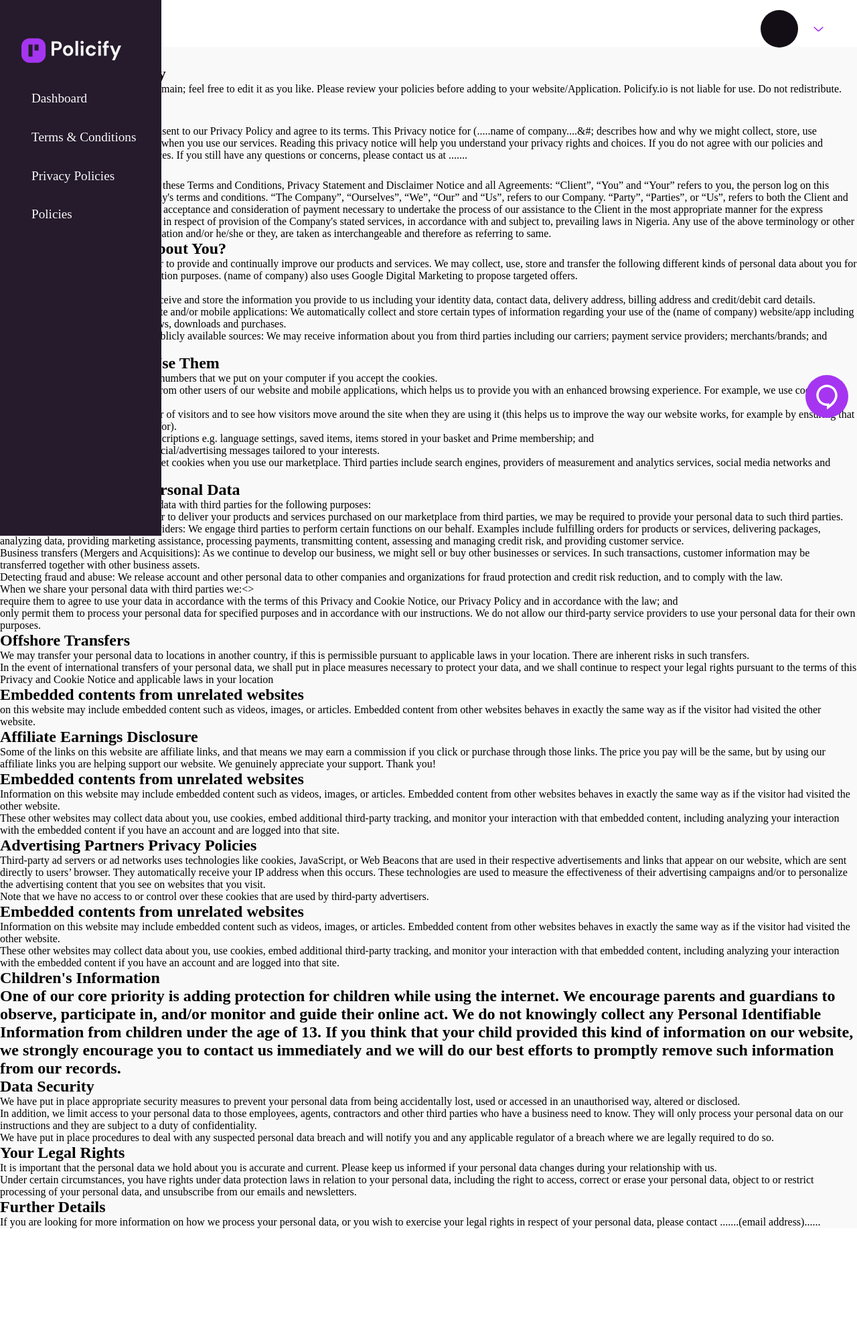
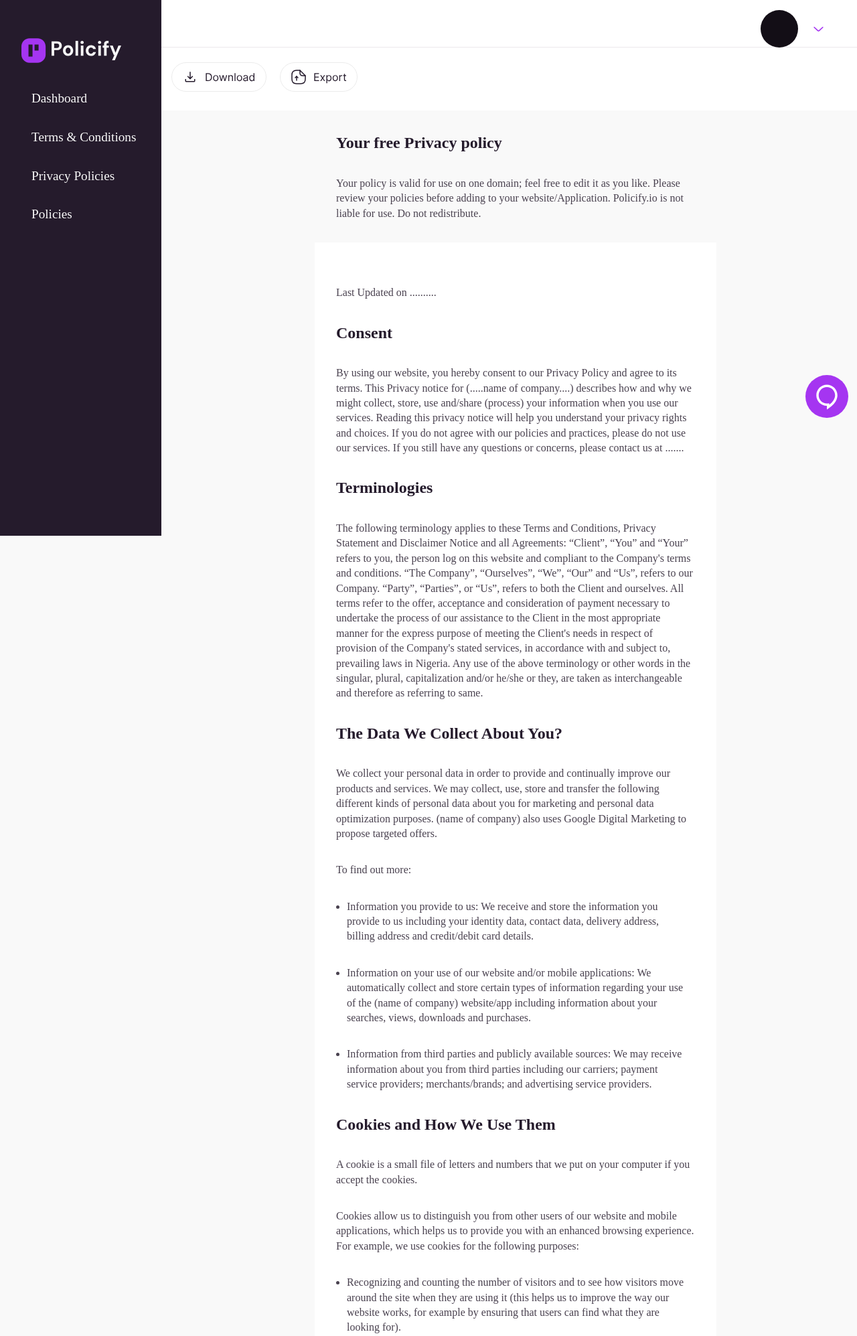
Before and after one commit to zuri-training/t_and_c_generator_team75, a Django app: page /policypreview/ in a window 1280 px wide. Shown: the top 1995 px of the page at 67% size. Before the commit the page ends 1834 px from the top, so only its background shows below. Run offline with Django 4.2, Linux system fonts and the light colour scheme.

Commit message:
preview page

```diff
--- a/source/policifyapps/urls.py
+++ b/source/policifyapps/urls.py
@@ -3,13 +3,15 @@ from .views import HomePageView, FeedbackPageView, DashboardPageView
 from django.contrib.auth import views
 from .views import sign_up , create_policiy_post , create_terms_post
 
-from .views import HomePageView, FeedbackPageView, DashboardPageView, PrivacyDashboardPageView, TermsDashboardPageView, PolicyPreviewPage
+from .views import HomePageView, FeedbackPageView, DashboardPageView, PrivacyDashboardPageView, TermsDashboardPageView, PolicyPreviewPage, ProductPageView, ContactPageView
 
 urlpatterns = [
     path("", HomePageView.as_view(), name="home"),
     path("home", HomePageView.as_view(), name="home"),
     path("feedback/", FeedbackPageView.as_view(), name="feedback"),
     path("dashboard/", DashboardPageView.as_view(), name="dashboard"),
+    path("product/", ProductPageView.as_view(), name="product"),
+    path("contact/", ContactPageView.as_view(), name="contact"),
     #path("privacypolicydashboard/", PrivacyDashboardPageView.as_view(), name="privacypolicydashboard"),
     #path("termsdashboard/", TermsDashboardPageView.as_view(), name="termsdashboard"),
     path("policypreview/", PolicyPreviewPage.as_view(), name="policypreview"),
--- a/source/policifyapps/views.py
+++ b/source/policifyapps/views.py
@@ -45,6 +45,12 @@ class TermsDashboardPageView(TemplateView):
 class PolicyPreviewPage(TemplateView):
     template_name = "dashboard/policypreview.html"
 
+class ProductPageView(TemplateView):
+    template_name = "product.html"
+
+class ContactPageView(TemplateView):
+    template_name = "contact.html"
+
 #@login_required(login_url="/login")
 def create_policiy_post(request):
     if request.method == 'POST':
--- a/source/static/css/dashboard/policypreview.css
+++ b/source/static/css/dashboard/policypreview.css
@@ -0,0 +1,79 @@
+*,
+::before,
+::after {
+    margin: 0;
+    padding: 0;
+    box-sizing: border-box;
+}
+
+body {
+    line-height: 1.4;
+
+}
+li {
+    margin: 2rem 3rem;
+}
+.preview-content  h2 {
+    margin: 2rem 1rem;
+    color: #251B2C
+}
+ p {
+    color: #49414f;
+    margin: 2rem 1rem;
+ }
+ul {
+    color: #49414f;
+}
+.date {
+    margin-top: 2rem;
+}
+.header {
+
+    border-top: 0.3px solid #ECE8EC;
+    margin-bottom: 0.5rem;
+    margin-top: 1rem;
+    padding-top: 1.5rem;
+
+}
+#header2 img:hover {
+    transform: scale(1.1)
+}
+
+#header2 img{
+    transition: all .2s ease;
+}
+#header {
+    background-color: #fff;
+    padding: 19px 8px;
+}
+@media only screen and (min-width: 860px) {
+    .preview-content {
+        width: 600px;
+
+        margin-left: 470px;
+    }
+    .start {
+        background-color: #fff;
+        padding-block: 2rem;
+    }
+
+    #header2 {
+        padding-block: 22px;
+        margin-left: 240px;
+        background-color: #fff;
+        border-top: 0.3px solid #ECE8EC;
+
+    }
+    #header2 img {
+        padding-left: 1rem;
+    }
+   #header {
+    display: none;
+   }
+   .preview-content h2, p {
+    margin-left: 2rem;
+    margin-right: 2rem;
+   }
+
+
+}
--- a/source/static/css/home.css
+++ b/source/static/css/homes.css
@@ -51,6 +51,10 @@ a {
 
 
 }
+#header img {
+    cursor: pointer;
+}
+
 header {
     position: fixed;
     background-color: #F9F9F9;
--- a/source/static/css/product.css
+++ b/source/static/css/products.css
@@ -34,6 +34,7 @@ main {
     /* align-items: flex-start; */
 }
 #top-body h3 {
+    margin-top: 80px;
     margin-bottom: 3%;
     font-family: 'Inter';
     font-style: normal;
@@ -71,7 +72,7 @@ main {
     flex-direction: row;
     padding: 0px;
     gap: 24px;
-    margin: 0 auto;
+    margin: 0 auto 80px;
     width: 60%;
 
 }
--- a/source/templates/base.html
+++ b/source/templates/base.html
@@ -7,7 +7,7 @@
     <meta http-equiv="X-UA-Compatible" content="IE=edge">
     <meta name="viewport" content="width=device-width, initial-scale=1.0">
     <title>{% block 'title' %}Policify{% endblock 'title' %}</title>
-    <link rel="stylesheet" href="{% static 'css/home.css' %}">
+    <link rel="stylesheet" href="{% static 'css/homes.css' %}">
     {% block extrahead %}{% endblock extrahead %}
     <script src="{% static 'js/base.js' %}" defer></script>
     <script src="https://kit.fontawesome.com/4111ca9f76.js" crossorigin="anonymous"></script>
@@ -25,7 +25,7 @@
                     <a href="{% url 'feedback' %}" class ="nav-item">Feedbacks</a>
 
                     <a href="#faq" class ="nav-item">About Us</a>
-                    <a href="#footer" class ="nav-item">Contact us</a>
+                    <a href="{% url 'contact' %}" class ="nav-item">Contact us</a>
 
                 </nav>
                 {% if user.is_authenticated%}
--- a/source/templates/dashboard/policypreview.html
+++ b/source/templates/dashboard/policypreview.html
@@ -9,17 +9,25 @@
 {% block title %}Privacy Policy Preview{% endblock title %}
 
 {% block content %}
+<div id="header">
+    <h2 class="header">Policies/Credent</h2>
+    <div class="kebab"></div>
+</div>
+<div id ="header2">
+    <img src="{% static 'images/policypreview/download.svg' %}" alt="">
+    <img src="{% static 'images/policypreview/export.svg' %}" alt="">
+</div>
 
-<h2 class="header">Policies/Credent</h2>
 
 <div class="preview-content">
     <h2> Your free Privacy policy</h2>
     <p>Your policy is valid for use on one domain; feel free to edit it as you like. Please review your policies before adding to your website/Application. Policify.io is not liable for use. Do not redistribute.</p>
+    <div class="start">
     <p class="date">Last Updated on ..........</p>
 
-    <h2>Consent></h2>
+    <h2>Consent</h2>
     <p>By using our website, you hereby consent to our Privacy Policy and agree to its terms.
-        This Privacy notice for &#40;.....name of company....&#; describes how and why we might collect, store, use and/share (process) your information when you use our services.
+        This Privacy notice for &#40;.....name of company....&#41; describes how and why we might collect, store, use and/share (process) your information when you use our services.
         Reading this privacy notice will help you understand your privacy rights and choices. If you do not agree with our policies and practices, please do not use our services. If you still have any questions or concerns, please contact us at .......
     </p>
 
@@ -151,7 +159,7 @@
 
         </div>
         <div class="children-info">
-            <h2>Children's Information</p>
+            <h2>Children's Information</h2>
 
             <p>One of our core priority is adding protection for children while using the internet. We encourage parents and guardians to observe, participate in, and/or monitor and guide their online act. We do not knowingly collect any Personal Identifiable Information from children under the age of 13. If you think that your child provided this kind of information on our website, we strongly encourage you to contact us immediately and we will do our best efforts to promptly remove such information from our records.</p>
 
@@ -180,6 +188,7 @@
 
             <p>If you are looking for more information on how we process your personal data, or you wish to exercise your legal rights in respect of your personal data, please contact .......&#40;email address&#41;......</p>
         </div>
+    </div>
 </div>
 
 
```
Also changed, not shown: source/policifyProject/settings.py (+8 -8 lines), source/static/css/contact.css (+11 -6 lines), source/templates/contact.html (+15 -17 lines), source/templates/product.html (+15 -103 lines), source/static/images/contact/contact.png (renamed from source/static/images/contact/Contact us-amico 1 (1).png), source/static/images/policypreview/download.svg (added), source/static/images/policypreview/export.svg (added), source/templates/registration/dashboard.html (renamed from source/templates/dashboard/dashboard.html).
